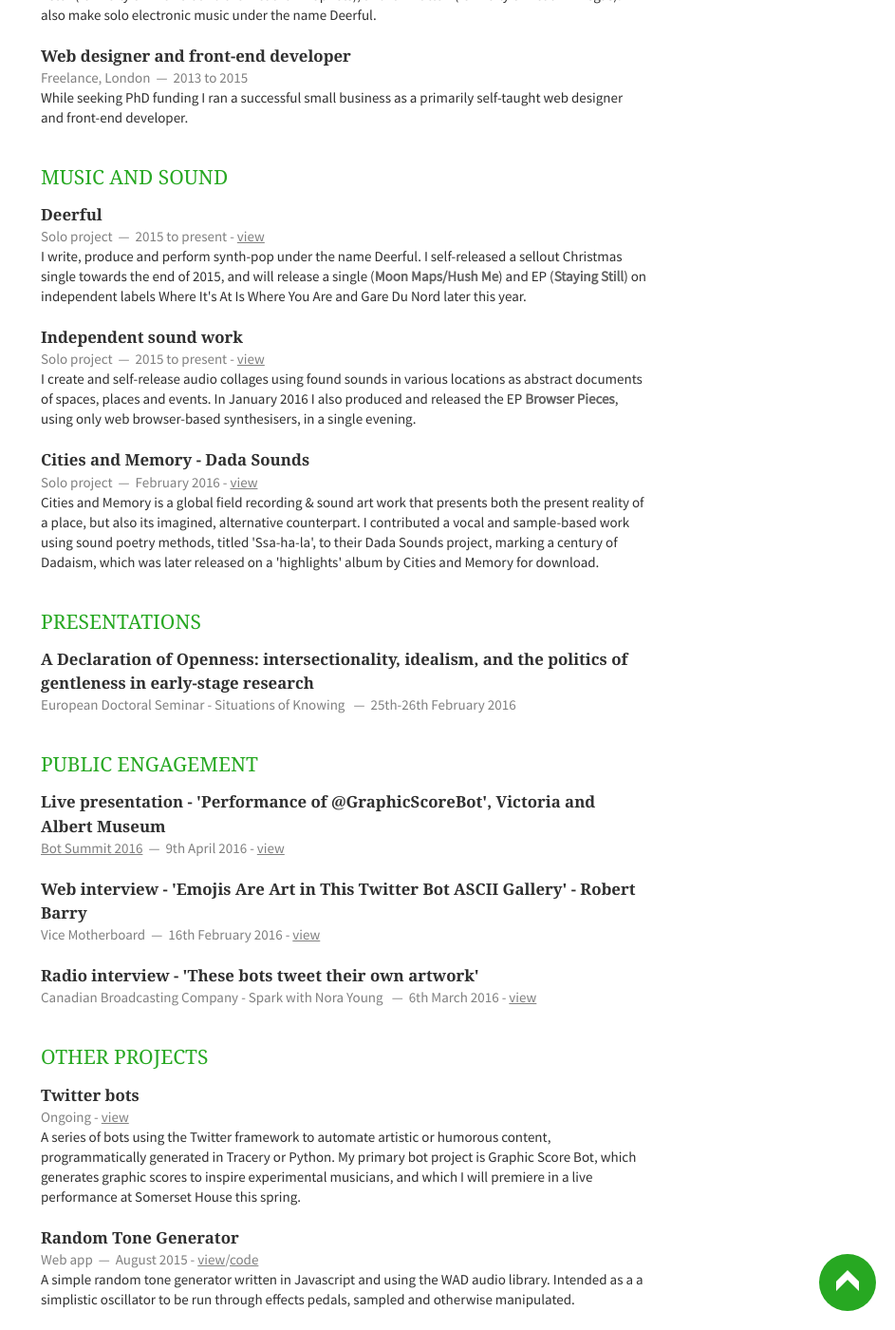
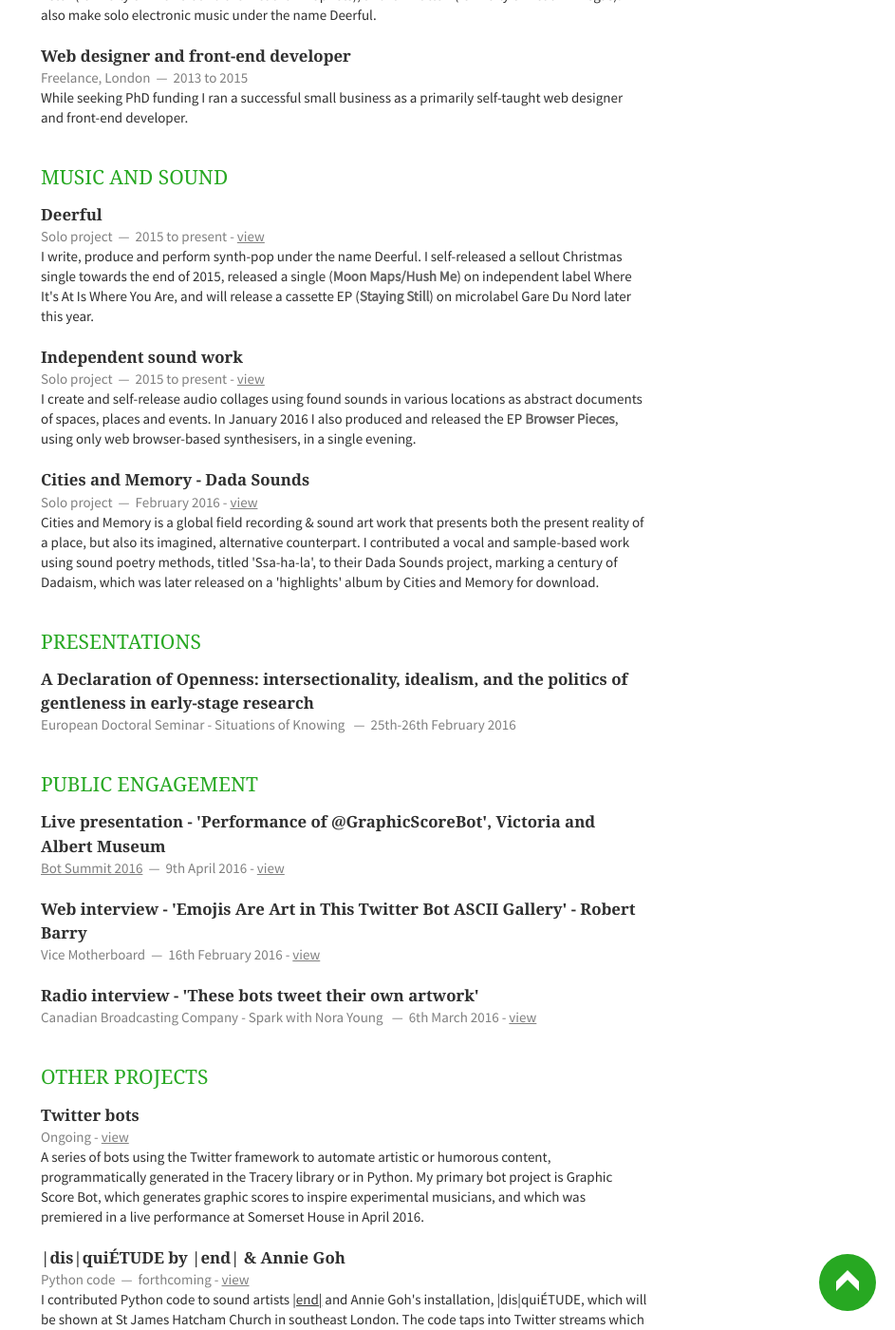
Before and after one commit to emmawinston/cv, a Jekyll site: the page built from index.html, in a window 1280 px wide and 1400 px high, scrolled down 1190 px. Shown: the whole window at 95% size, without its empty margins (337-1280 px from the left). Built offline with Jekyll 4.4.1, drawn with Linux system fonts in a browser that asks for light colours; nearby versions of some CDN libraries; Markdown is read by kramdown in place of the engine named in the settings; the list of posts is cut into pages by our own code; some of the changed text lies outside the part shown.

Commit message:
updated cv

```diff
--- a/_includes/music.html
+++ b/_includes/music.html
@@ -6,7 +6,7 @@
             <span><address>Solo project</address><time>2015 to present</time> - <a href="https://deerful.com">view</a></span>
         </header>
         <p>
-           I write, produce and perform synth-pop under the name Deerful. I self-released a sellout Christmas single towards the end of 2015, and will release a single (<em>Moon Maps/Hush Me</em>) and EP (<em>Staying Still</em>) on independent labels Where It's At Is Where You Are and Gare Du Nord later this year.
+           I write, produce and perform synth-pop under the name Deerful. I self-released a sellout Christmas single towards the end of 2015, released a single (<em>Moon Maps/Hush Me</em>) on independent label Where It's At Is Where You Are, and will release a cassette EP (<em>Staying Still</em>) on microlabel Gare Du Nord later this year.
         </p>
     </article>
     <article>
--- a/_includes/other.html
+++ b/_includes/other.html
@@ -6,7 +6,16 @@
             <span><time>Ongoing</time> - <a href="https://twitter.com/deer_ful/lists/deerful-s-friendly-bots">view</a></span>
         </header>
         <p>
-            A series of bots using the Twitter framework to automate artistic or humorous content, programmatically generated in Tracery or Python. My primary bot project is Graphic Score Bot, which generates graphic scores to inspire experimental musicians, and which I will premiere in a live performance at Somerset House this spring.
+            A series of bots using the Twitter framework to automate artistic or humorous content, programmatically generated in the Tracery library or in Python. My primary bot project is Graphic Score Bot, which generates graphic scores to inspire experimental musicians, and which was premiered in a live performance at Somerset House in April 2016.
+        </p>
+    </article>
+    <article>
+        <header>
+            <h1>|dis|quiÉTUDE by |end| &amp; Annie Goh </h1>
+            <span><address>Python code</address><time>forthcoming</time> - <a href="https://www.facebook.com/events/486415328218174/">view</a></span>
+        </header>
+        <p>
+            I contributed Python code to sound artists <a href="http://lendl.ca/">|end|</a> and Annie Goh's installation, |dis|quiÉTUDE, which will be shown at St James Hatcham Church in southeast London. The code taps into Twitter streams which can be specified either by retweeted user or by specific search terms or hashtags, extracts numerical data from their associated follower counts, likes, and permalinks, and passes that data to Supercollider via the Open Sound Control protocol.
         </p>
     </article>
     <article>
```
